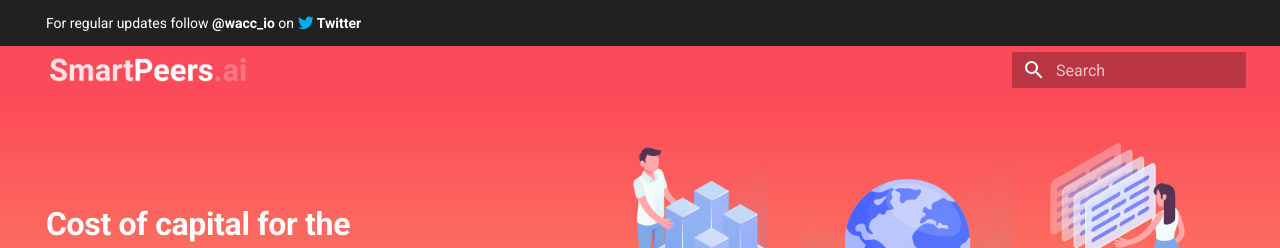
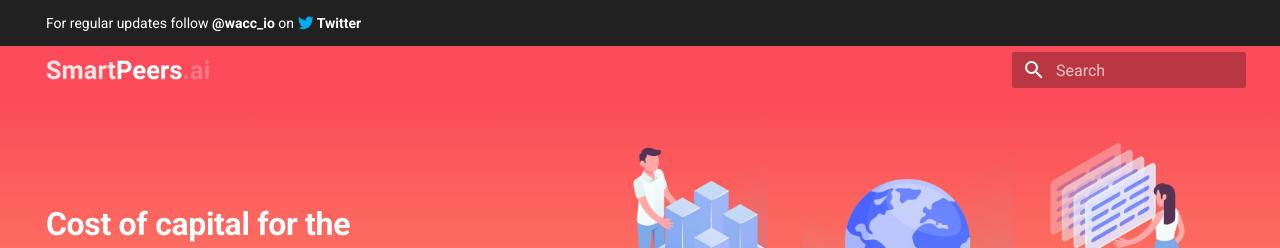
Before and after one commit to pax1a/smartpeers-web, an MkDocs documentation site: the page built from docs/index.md, in a window 1280 px wide. Shown: the top 248 px of the page. Built offline with MkDocs 1.6.1 and Material for MkDocs 9.7.7, drawn with Linux system fonts in a browser that asks for light colours.

Commit message:
Update custom.css

```diff
--- a/docs/stylesheets/custom.css
+++ b/docs/stylesheets/custom.css
@@ -58,11 +58,11 @@
 }
 
 .md-header-nav__button.md-logo img, .md-header-nav__button.md-logo svg {
-    width: 10.2rem;
+    width: 8.2rem;
 }
 
 .md-header__button.md-logo img, .md-header__button.md-logo svg {
-    width: 10.2rem;
+    width: 8.2rem;
 }
 
 .md-nav__title .md-nav__button.md-logo img, .md-nav__title .md-nav__button.md-logo svg {
```
